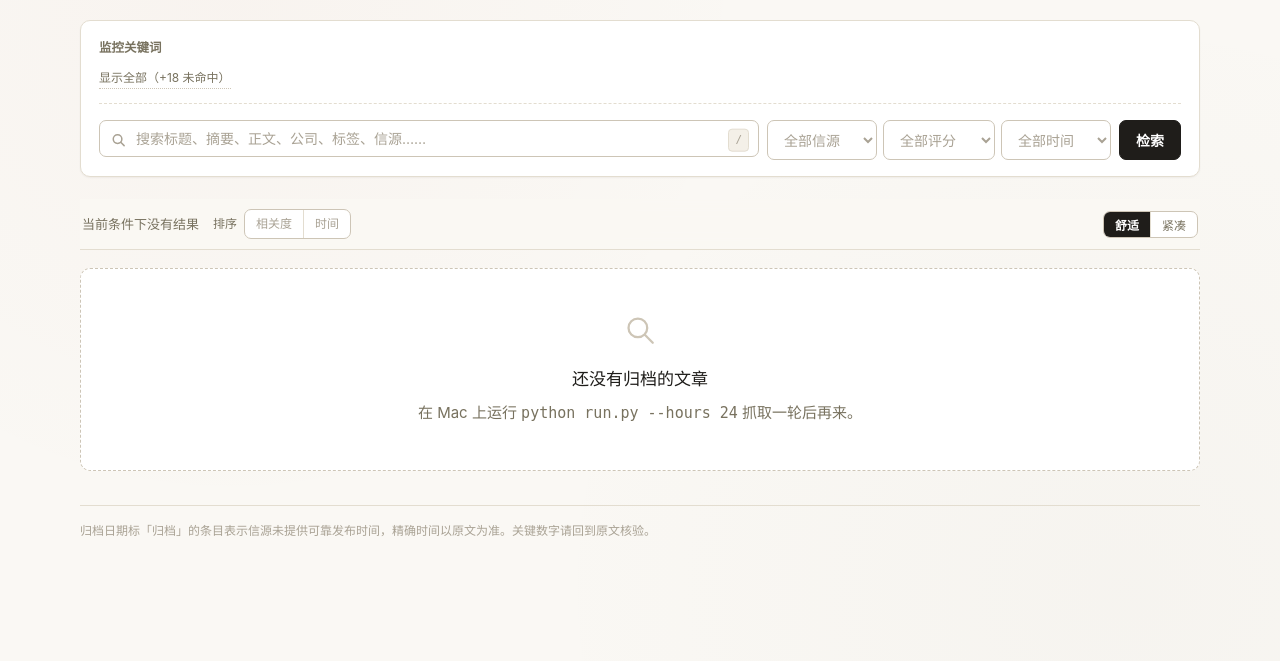
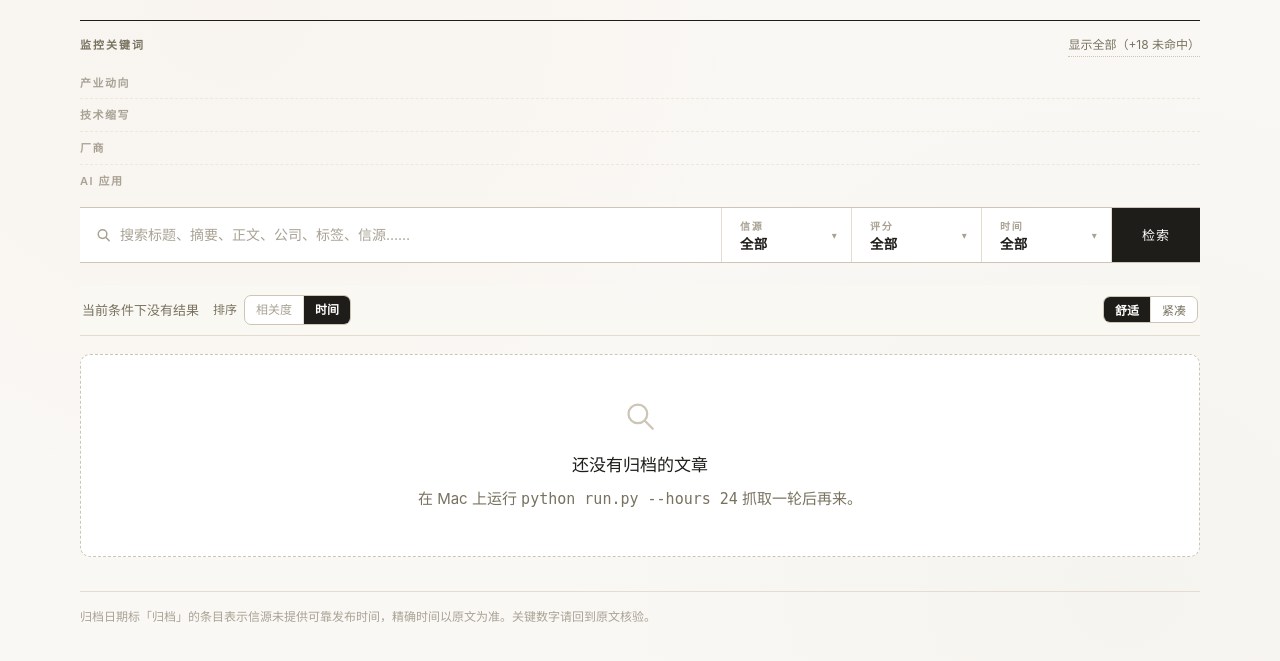
Before and after one commit to viccool6/ai-tech-intel, a Flask app: page / in a window 1280 px wide. Shown: the part 70-731 px from the top of the page. Run offline with Flask 3, Linux system fonts and the light colour scheme; data that the repository does not hold is empty.

Commit message:
ui(search): B4 版式 —— 分类关键词行 + 一体化竖线工具条
- 关键词面板：由平铺 chip 改为按类别分行（产业动向/技术缩写/厂商/AI 应用）
  分类映射硬编码在 app.py 的 KEYWORD_GROUPS。理由是分类只影响展示不影响
  匹配，18 个关键词稳定几周，改动成本远低于把 category 字段通到
  JSON/CLI/loader 三层。orphan 关键词自动落到「其他」组防漏。
- 检索工具条：由两行分栏（q-row + filter-row）改为一体化 .b-toolbar，
  竖线分格：搜索 | 信源 | 评分 | 时间 | 检索按钮。三个 select 挂
  onchange=this.form.submit()，选完立即刷新，不必按检索。
- 删除「当前条件」echo chip 行，工具条 label 里已直接显示当前选择。
- 排序：时间恒可点（filter-only 场景默认时间倒序），相关度仅在有检索词
  或关键词时可点。
- 最近更新改用 data/news.db mtime，反映 mac-daily.sh 最后一次原子 mv
  完成的时间，比原来的 archived_at max 更贴近「launchd 全流程结束」的语义。

Co-Authored-By: Claude Opus 4.7 <noreply@anthropic.com>

```diff
--- a/app.py
+++ b/app.py
@@ -22,11 +22,23 @@ from src.search import (
     filter_boilerplate_pairs,
     get_article,
     keyword_counts,
-    latest_archived_at,
     list_sources,
     search_articles,
     total_articles,
 )
+
+# Presentational grouping of the watchlist keywords. Kept in code (not JSON)
+# because the categorization is display-only — it doesn't affect matching, and
+# with 18 keywords stable for weeks, plumbing a `category` field through JSON
+# + CLI + loader would cost more than the 30-second edit here on the rare
+# occasion a keyword is added or moved. Order within a group controls
+# display order in that row.
+KEYWORD_GROUPS = [
+    ("产业动向", ["算力", "数据中心", "先进封装", "资本开支", "出口管制", "液冷", "光模块"]),
+    ("技术缩写", ["HBM", "GPU", "ASIC", "CoWoS", "DRAM"]),
+    ("厂商",     ["NVIDIA/英伟达", "TSMC/台积电", "SK Hynix/海力士", "Broadcom"]),
+    ("AI 应用",  ["OpenAI", "Anthropic"]),
+]
 
 BASE = Path(__file__).resolve().parent
 
@@ -110,6 +122,33 @@ def create_app() -> Flask:
             keywords=active_keywords, sort=sort, page=page, per_page=PER_PAGE,
         )
         keywords = load_keywords(Path(app.config["KEYWORDS_PATH"]))
+        stats = keyword_counts(db, keywords, days=kw_days)
+        count_by_kw = {s["keyword"]: s["count"] for s in stats}
+        # Group by presentational category. Any keyword in the JSON that is
+        # NOT in KEYWORD_GROUPS gets appended to a fallback "其他" row so
+        # a forgotten mapping update never silently hides it from the UI.
+        grouped = [
+            {"cat": cat,
+             "entries": [{"keyword": kw, "count": count_by_kw.get(kw, 0)} for kw in kws]}
+            for cat, kws in KEYWORD_GROUPS
+        ]
+        known = {kw for _, kws in KEYWORD_GROUPS for kw in kws}
+        orphans = [s for s in stats if s["keyword"] not in known]
+        if orphans:
+            grouped.append({"cat": "其他", "entries": orphans})
+
+        # DB file mtime = end time of the last successful pipeline run:
+        # mac-daily.sh atomically renames the freshly scp'd snapshot into place,
+        # so its mtime records exactly when launchd finished the daily job. On
+        # local dev this instead reflects the last write, but the semantic
+        # ("last time data changed") is what the reader expects either way.
+        try:
+            mtime = os.path.getmtime(app.config["DB_PATH"])
+            from datetime import datetime
+            latest_updated = datetime.fromtimestamp(mtime).strftime("%Y-%m-%d %H:%M")
+        except OSError:
+            latest_updated = ""
+
         return render_template(
             "search.html",
             q=q, source=source, min_score=min_score, days=days,
@@ -119,11 +158,12 @@ def create_app() -> Flask:
             total=result["total"], rows=result["rows"],
             degraded=result["degraded"], mode=result["mode"],
             sources=list_sources(db),
-            keyword_stats=keyword_counts(db, keywords, days=kw_days),
+            keyword_stats=stats,
+            keyword_stats_grouped=grouped,
             kw_days=kw_days_raw,
             show_zero=show_zero,
             total_all=total_articles(db),
-            latest_updated=latest_archived_at(db),
+            latest_updated=latest_updated,
         )
 
     @app.route("/article/<int:article_id>")
--- a/templates/search.html
+++ b/templates/search.html
@@ -6,45 +6,104 @@
 <div class="masthead-stats num">
   <span>累计归档 <b>{{ total_all }}</b> 篇</span>
   {% if total != total_all %}<span>当前条件 <b>{{ total }}</b> 篇</span>{% endif %}
-  <span>最近更新 <b>{{ latest_updated[:16].replace('T',' ') if latest_updated else '—' }}</b></span>
+  <span>最近更新 <b>{{ latest_updated or '—' }}</b></span>
 </div>
 {% endblock %}
 
 {% block extra_style %}
-/* ============================ search panel ============================ */
-.panel{
-  background:var(--surface);border:1px solid var(--line);border-radius:var(--r-lg);
-  padding:16px 18px;margin:20px 0 0;box-shadow:var(--sh-1)
+/* ============================ B4 hero: categorized keyword grid ============================ */
+/* No card chrome — the whole hero sits directly against the paper background,
+   separated by hairlines. Reads more like a printed contents page than a form. */
+.kw-hero{
+  border-top:1px solid var(--ink);
+  border-bottom:1px solid var(--line-strong);
+  padding:14px 0 10px;margin-top:20px
 }
-/* One-row layout: search input (wide) → three compact filters → 检索 button. */
-.q-row{display:flex;gap:8px;flex-wrap:wrap;align-items:stretch}
-.q-field{position:relative;flex:1 1 320px}
-.q-field svg{position:absolute;left:12px;top:50%;transform:translateY(-50%);color:var(--faint);pointer-events:none}
-.q-field input{
-  width:100%;box-sizing:border-box;border:1px solid var(--line-strong);border-radius:var(--r);
-  padding:9px 12px 9px 36px;font-size:14px;font-family:inherit;background:var(--surface);color:var(--ink);
-  transition:border-color var(--dur) var(--ease),box-shadow var(--dur) var(--ease)
+.kw-eyebrow-row{display:flex;align-items:baseline;gap:14px;margin:0 0 10px}
+.kw-eyebrow{
+  font-size:11px;letter-spacing:.18em;text-transform:uppercase;
+  color:var(--muted);font-weight:600;margin:0
 }
-.q-field input::placeholder{color:var(--faint)}
-.q-field input:focus{outline:none;border-color:var(--accent);box-shadow:0 0 0 3px var(--accent-wash)}
-.q-hint{
-  position:absolute;right:10px;top:50%;transform:translateY(-50%);
-  font-size:11px;color:var(--faint);border:1px solid var(--line);border-radius:var(--r-sm);
-  padding:1px 6px;font-family:var(--mono);background:var(--surface-2);pointer-events:none
+.kw-eyebrow-toggle{font-size:12px;color:var(--muted);border-bottom:1px dotted var(--line-strong);margin-left:auto}
+.kw-eyebrow-toggle:hover{color:var(--accent);border-bottom-color:var(--accent)}
+.kw-row{
+  display:grid;grid-template-columns:88px 1fr;gap:20px;
+  padding:6px 0;align-items:baseline
 }
-.q-field input:focus ~ .q-hint{opacity:0}
-.filter-row{display:flex;gap:6px;align-items:stretch}
-.filter-row select{
-  min-width:110px;box-sizing:border-box;border:1px solid var(--line-strong);border-radius:var(--r);
-  padding:9px 12px;font-size:14px;font-family:inherit;background:var(--surface);color:var(--faint);
-  transition:border-color var(--dur) var(--ease),box-shadow var(--dur) var(--ease)
+.kw-row + .kw-row{border-top:1px dashed var(--line-soft)}
+.kw-cat{
+  font-size:11px;letter-spacing:.14em;color:var(--faint);
+  font-weight:600;text-transform:uppercase;padding-top:1px
 }
-.filter-row select:focus{outline:none;border-color:var(--accent);box-shadow:0 0 0 3px var(--accent-wash)}
+.kw-list{display:flex;flex-wrap:wrap;column-gap:20px;row-gap:4px;font-size:13.5px}
+.kw-list a{color:var(--ink-soft);display:inline-flex;align-items:baseline;gap:5px}
+.kw-list a:hover{color:var(--accent)}
+.kw-list a.active{color:var(--ink);font-weight:600}
+.kw-list a.active::before{
+  content:"■";color:var(--accent);font-size:8px;margin-right:4px;
+  transform:translateY(-1px);display:inline-block
+}
+.kw-list a.zero{opacity:.4}
+.kw-list .n{
+  font-size:11.5px;color:var(--faint);
+  font-variant-numeric:tabular-nums;letter-spacing:.02em
+}
 @media(max-width:640px){
-  .q-row{flex-wrap:wrap}
-  .q-row .btn{width:100%}
-  .q-hint{display:none}
-  .filter-row select{min-width:calc(50% - 5px)}
+  .kw-row{grid-template-columns:1fr;gap:4px}
+  .kw-cat{padding-top:0}
+}
+
+/* ============================ B4 toolbar: single-row vertical partitions ============================ */
+/* Search + three filter dropdowns + submit, all in one horizontal strip
+   separated by 1px vertical rules. Replaces the old two-row .q-row/.filter-row.
+   The whole strip is still a plain <form>, so hitting Enter in the search
+   field submits, and the hidden inputs at the bottom preserve sort/keyword/
+   page state (identical semantics to the old panel). */
+.b-toolbar{
+  display:flex;align-items:stretch;
+  border-bottom:1px solid var(--line-strong);
+  background:var(--surface);margin:0
+}
+.b-toolbar > *{border-right:1px solid var(--line)}
+.b-toolbar > *:last-child{border-right:0}
+.b-search-cell{
+  flex:1;position:relative;display:flex;align-items:center;
+  padding:10px 18px 10px 40px;min-width:220px
+}
+.b-search-cell svg{position:absolute;left:16px;top:50%;transform:translateY(-50%);color:var(--faint);pointer-events:none}
+.b-search-cell input{
+  width:100%;border:0;background:transparent;font-family:inherit;
+  font-size:14px;color:var(--ink);outline:0;padding:2px 0
+}
+.b-search-cell input::placeholder{color:var(--faint)}
+/* Native <select> inside a two-line label cell. Absolute-position the select
+   over the visible label so the cell doubles as a clickable dropdown. */
+.b-filter-cell{
+  position:relative;min-width:130px;padding:10px 30px 10px 18px;
+  font-size:12px;color:var(--muted);cursor:pointer;letter-spacing:.02em;
+  display:flex;flex-direction:column;justify-content:center;gap:1px
+}
+.b-filter-cell .k{font-size:10px;letter-spacing:.18em;text-transform:uppercase;color:var(--faint);font-weight:600}
+.b-filter-cell .v{font-size:13.5px;color:var(--ink);font-weight:600;line-height:1.2}
+.b-filter-cell .caret{position:absolute;right:14px;top:50%;transform:translateY(-50%);color:var(--faint);font-size:10px}
+.b-filter-cell select{
+  position:absolute;inset:0;opacity:0;cursor:pointer;
+  font-family:inherit;font-size:14px;background:var(--surface)
+}
+.b-filter-cell:hover .v{color:var(--accent)}
+.b-filter-cell:focus-within{background:var(--surface-2)}
+.b-submit{
+  border:0;background:var(--ink);color:#fff;font-family:inherit;
+  padding:0 30px;font-size:13px;letter-spacing:.08em;cursor:pointer;
+  transition:background var(--dur) var(--ease)
+}
+.b-submit:hover{background:var(--accent)}
+@media(max-width:720px){
+  .b-toolbar{flex-wrap:wrap}
+  .b-toolbar > *{border-right:0;border-bottom:1px solid var(--line)}
+  .b-search-cell{flex:1 0 100%}
+  .b-filter-cell{flex:1 0 33%}
+  .b-submit{flex:1 0 100%;padding:12px}
 }
 
 /* ---- active filters: every applied condition is visible and removable ---- */
@@ -63,27 +122,6 @@
 }
 .applied-clear{font-size:12px;color:var(--muted);border-bottom:1px dotted var(--line-strong)}
 .applied-clear:hover{color:var(--accent);border-bottom-color:var(--accent)}
-
-/* ---- keyword watchlist ---- */
-.kw-block{margin-top:16px;border-top:1px dashed var(--line);padding-top:14px}
-.kw-block.kw-block-top{margin-top:0;border-top:0;padding-top:0;margin-bottom:16px;border-bottom:1px dashed var(--line);padding-bottom:14px}
-.kw-head{display:flex;align-items:center;gap:12px;flex-wrap:wrap;margin-bottom:9px}
-.kw-title{font-size:12.5px;color:var(--muted);font-weight:600}
-.keyword-list{display:flex;flex-wrap:wrap;gap:7px}
-.keyword-chip{
-  display:inline-flex;align-items:baseline;gap:5px;
-  border:1px solid var(--line-strong);background:var(--surface-2);
-  border-radius:var(--r-pill);padding:3px 11px;font-size:12.5px;color:var(--ink-soft);line-height:1.6;
-  transition:background var(--dur) var(--ease),color var(--dur) var(--ease),border-color var(--dur) var(--ease),transform var(--dur) var(--ease)
-}
-.keyword-chip .n{font-size:11px;color:var(--faint);font-variant-numeric:tabular-nums}
-.keyword-chip:hover{background:var(--ink);color:#fff;border-color:var(--ink);transform:translateY(-1px)}
-.keyword-chip:hover .n{color:rgba(255,255,255,.7)}
-.keyword-chip.active{background:var(--accent);color:#fff;border-color:var(--accent)}
-.keyword-chip.active .n{color:rgba(255,255,255,.8)}
-.keyword-chip.zero{opacity:.45}
-.toggle-link{font-size:12px;color:var(--muted);align-self:center;border-bottom:1px dotted var(--line-strong)}
-.toggle-link:hover{color:var(--accent);border-bottom-color:var(--accent)}
 
 /* ---- results toolbar: sticks under the masthead while scrolling ---- */
 .toolbar{
@@ -206,89 +244,84 @@ body.compact .more{display:none !important}
 
 {% block content %}
 
-<form class="panel" method="get" action="{{ url_for('search') }}">
-  <div class="kw-block kw-block-top">
-    <div class="kw-head">
-      <span class="kw-title">监控关键词</span>
-    </div>
+<section class="kw-hero">
   {% set zero_hidden = keyword_stats | selectattr('count', 'equalto', 0) | rejectattr('keyword', 'in', active_keywords) | list | length %}
-    <div class="keyword-list">
-      {% for item in keyword_stats %}
-        {% set is_active = (item.keyword in active_keywords) %}
-        {% if is_active or item.count > 0 or show_zero %}
-          {% if is_active %}
-            <a class="keyword-chip active" href="{{ toggle_keyword_url(item.keyword) }}">{{ item.keyword }}<span class="n">{{ item.count }}</span></a>
-          {% else %}
-            <a class="keyword-chip{% if item.count == 0 %} zero{% endif %}" href="{{ toggle_keyword_url(item.keyword) }}">{{ item.keyword }}<span class="n">{{ item.count }}</span></a>
-          {% endif %}
-        {% endif %}
-      {% endfor %}
+  <div class="kw-eyebrow-row">
+    <p class="kw-eyebrow">监控关键词</p>
     {% if zero_hidden > 0 %}
       {% if show_zero %}
-          <a class="toggle-link" href="{{ page_url(show_zero=None) }}">收起 0 命中</a>
+        <a class="kw-eyebrow-toggle" href="{{ page_url(show_zero=None) }}">收起 0 命中</a>
       {% else %}
-          <a class="toggle-link" href="{{ page_url(show_zero=1) }}">显示全部（+{{ zero_hidden }} 未命中）</a>
+        <a class="kw-eyebrow-toggle" href="{{ page_url(show_zero=1) }}">显示全部（+{{ zero_hidden }} 未命中）</a>
       {% endif %}
     {% endif %}
   </div>
+  {% for group in keyword_stats_grouped %}
+    <div class="kw-row">
+      <span class="kw-cat">{{ group.cat }}</span>
+      <div class="kw-list">
+        {% for item in group.entries %}
+          {% set is_active = (item.keyword in active_keywords) %}
+          {% if is_active or item.count > 0 or show_zero %}
+            <a class="{% if is_active %}active{% elif item.count == 0 %}zero{% endif %}"
+               href="{{ toggle_keyword_url(item.keyword) }}">{{ item.keyword }}<span class="n">{{ item.count }}</span></a>
+          {% endif %}
+        {% endfor %}
       </div>
+    </div>
+  {% endfor %}
+</section>
 
-  <div class="q-row">
-    <div class="q-field">
+<form class="b-toolbar" method="get" action="{{ url_for('search') }}">
+  <div class="b-search-cell">
     <svg width="15" height="15" viewBox="0 0 16 16" aria-hidden="true">
       <circle cx="7" cy="7" r="4.6" fill="none" stroke="currentColor" stroke-width="1.6"/>
       <path d="M10.4 10.4L14 14" stroke="currentColor" stroke-width="1.6" stroke-linecap="round"/>
     </svg>
     <input id="q" name="q" type="search" placeholder="搜索标题、摘要、正文、公司、标签、信源……"
            value="{{ q }}" autocomplete="off">
-      <span class="q-hint">/</span>
   </div>
-    <div class="filter-row">
-      <select name="source" aria-label="信源">
+  <label class="b-filter-cell">
+    <span class="k">信源</span>
+    <span class="v">{{ source or '全部' }}</span>
+    <span class="caret">▾</span>
+    <select name="source" aria-label="信源" onchange="this.form.submit()">
       <option value="">全部信源</option>
       {% for s in sources %}<option value="{{ s }}"{% if s == source %} selected{% endif %}>{{ s }}</option>{% endfor %}
     </select>
-      <select name="score" aria-label="评分">
+  </label>
+  <label class="b-filter-cell">
+    <span class="k">评分</span>
+    <span class="v">{% if min_score == 0 %}全部{% elif min_score == 5 %}仅 5 分{% else %}{{ min_score }} 分+{% endif %}</span>
+    <span class="caret">▾</span>
+    <select name="score" aria-label="评分" onchange="this.form.submit()">
       <option value="0"{% if min_score == 0 %} selected{% endif %}>全部评分</option>
       <option value="5"{% if min_score == 5 %} selected{% endif %}>仅5分</option>
       <option value="4"{% if min_score == 4 %} selected{% endif %}>4分及以上</option>
       <option value="3"{% if min_score == 3 %} selected{% endif %}>3分及以上</option>
       <option value="2"{% if min_score == 2 %} selected{% endif %}>2分及以上</option>
     </select>
-      <select name="days" aria-label="时间范围">
+  </label>
+  <label class="b-filter-cell">
+    <span class="k">时间</span>
+    <span class="v">{% if days == 'all' %}全部{% else %}最近 {{ days }} 天{% endif %}</span>
+    <span class="caret">▾</span>
+    <select name="days" aria-label="时间范围" onchange="this.form.submit()">
       <option value="all"{% if days == 'all' %} selected{% endif %}>全部时间</option>
       <option value="1"{% if days == '1' %} selected{% endif %}>最近1天</option>
       <option value="7"{% if days == '7' %} selected{% endif %}>最近7天</option>
       <option value="30"{% if days == '30' %} selected{% endif %}>最近30天</option>
       <option value="90"{% if days == '90' %} selected{% endif %}>最近90天</option>
     </select>
-    </div>
-    <button class="btn" type="submit">检索</button>
-    {# Params with no visible control in this form are carried as hidden fields
-       so hitting 检索 doesn't silently reset the keyword chip, the sort choice,
-       or the keyword-count window the reader had set. #}
+  </label>
+  <button class="b-submit" type="submit">检索</button>
+  {# Params with no visible control here are carried as hidden fields so
+     hitting 检索 doesn't silently reset the active keyword chips, the sort
+     choice, or the keyword-count window. #}
   {% for kw in active_keywords %}<input type="hidden" name="keyword" value="{{ kw }}">{% endfor %}
   {% if sort and sort != 'relevance' %}<input type="hidden" name="sort" value="{{ sort }}">{% endif %}
   {% if kw_days and kw_days != '30' %}<input type="hidden" name="kw_days" value="{{ kw_days }}">{% endif %}
   {% if show_zero %}<input type="hidden" name="show_zero" value="1">{% endif %}
-  </div>
-
-  {# Applied conditions echoed back as removable chips. Each × links to the
-     same URL minus that one param, so a reader can peel filters off one at a
-     time instead of clearing everything and starting over. #}
-  {% set has_filters = q or source or min_score or (days and days != 'all') or active_keywords %}
-  {% if has_filters %}
-  <div class="applied">
-    <span class="applied-label">当前条件</span>
-    {% if q %}<a class="applied-chip" href="{{ page_url(q=None, page=None) }}">词：{{ q }}<span class="x">×</span></a>{% endif %}
-    {% for kw in active_keywords %}<a class="applied-chip" href="{{ toggle_keyword_url(kw) }}">{{ kw }}<span class="x">×</span></a>{% endfor %}
-    {% if source %}<a class="applied-chip" href="{{ page_url(source=None, page=None) }}">信源：{{ source }}<span class="x">×</span></a>{% endif %}
-    {% if min_score %}<a class="applied-chip" href="{{ page_url(score=None, page=None) }}">{% if min_score == 5 %}仅 5 分{% else %}{{ min_score }} 分及以上{% endif %}<span class="x">×</span></a>{% endif %}
-    {% if days and days != 'all' %}<a class="applied-chip" href="{{ page_url(days=None, page=None) }}">最近 {{ days }} 天<span class="x">×</span></a>{% endif %}
-    <a class="applied-clear" href="{{ url_for('search') }}">全部清空</a>
-  </div>
-  {% endif %}
-
 </form>
 
 <div class="toolbar">
@@ -298,18 +331,17 @@ body.compact .more{display:none !important}
 
   <span class="toolbar-group">
     排序
-    {# Sort is actionable whenever there's a ranking signal:
-       q typed (FTS or LIKE mode) OR a keyword chip active (list mode with
-       keyword filter, ranked by keyword text position via field weight). #}
+    {# 时间 is always clickable — chronological is a valid order regardless
+       of query. 相关度 needs a ranking signal (q typed OR active keyword),
+       otherwise it's grayed out. #}
+    {% set has_rank_signal = mode in ('fts', 'like') or (mode == 'list' and active_keywords) %}
     <span class="seg">
-    {% if mode in ('fts', 'like') or (mode == 'list' and active_keywords) %}
+      {% if has_rank_signal %}
         {% if sort == 'relevance' %}<span class="on">相关度</span>{% else %}<a href="{{ page_url(sort='relevance', page=None) }}">相关度</a>{% endif %}
+      {% else %}
+        <span class="off" title="输入检索词或选关键词后可用">相关度</span>
+      {% endif %}
       {% if sort == 'date' %}<span class="on">时间</span>{% else %}<a href="{{ page_url(sort='date', page=None) }}">时间</a>{% endif %}
-    {% else %}
-      {# Nothing to rank against — both muted. Underlying order stays date. #}
-      <span class="off" title="未输入检索词">相关度</span>
-      <span class="off" title="未输入检索词">时间</span>
-    {% endif %}
     </span>
   </span>
 
```
Lines whose indentation alone changed are shown as unchanged.
